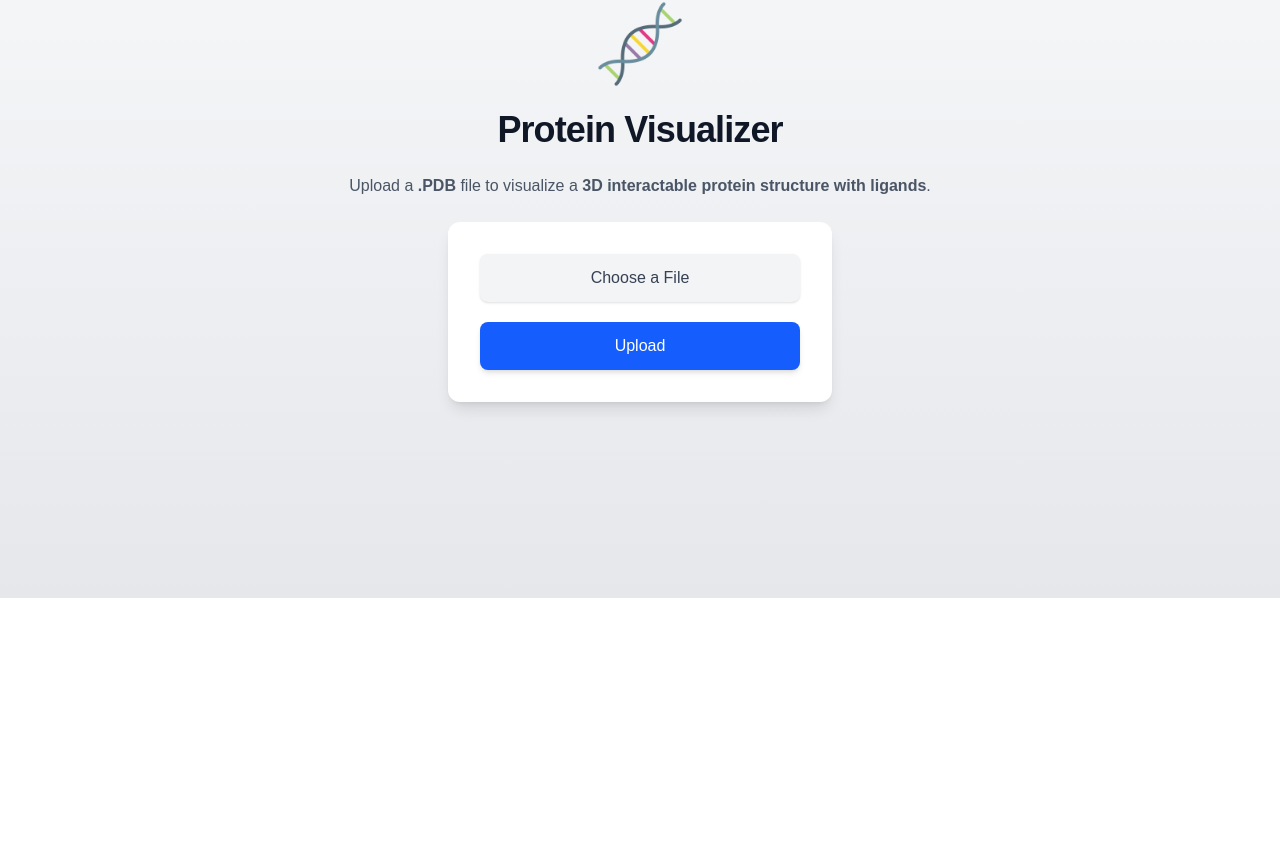
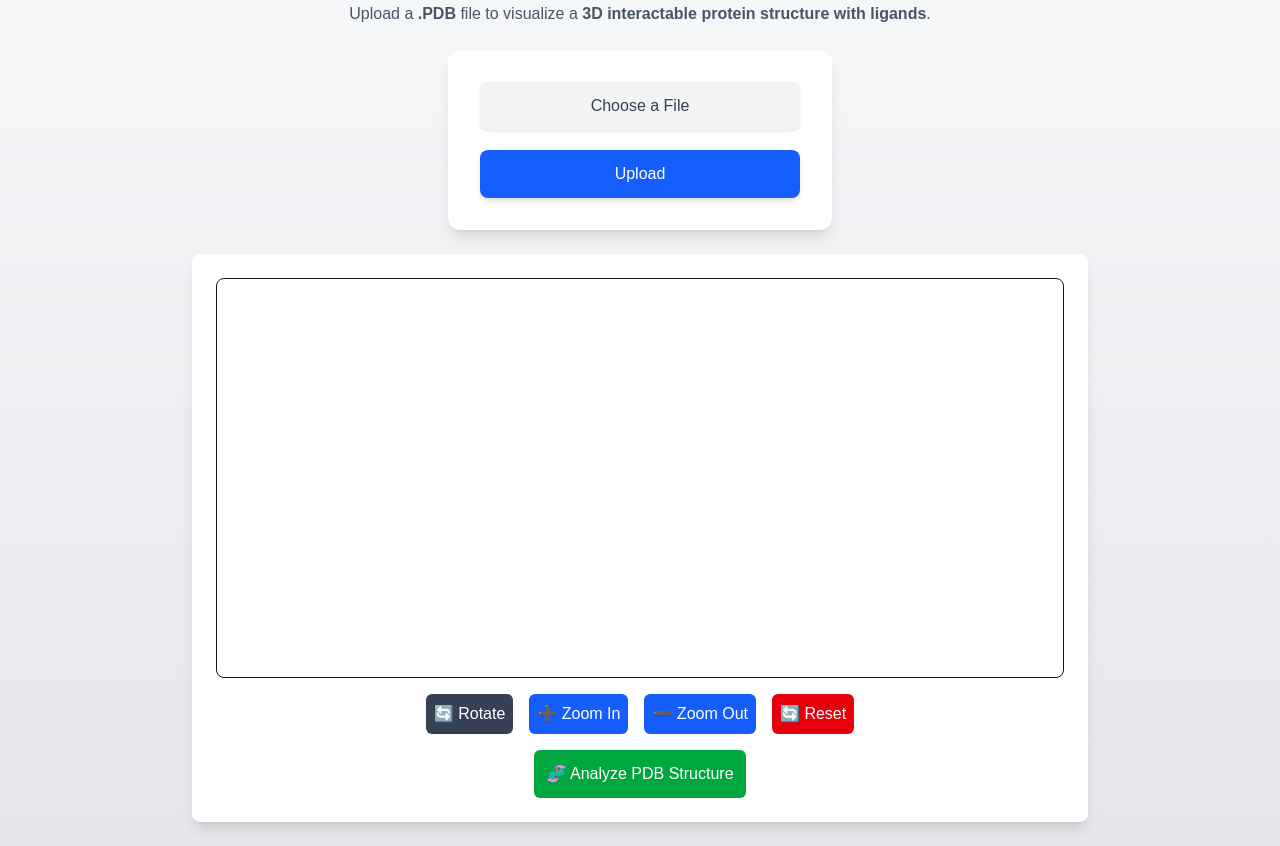
Before and after one commit to sraguraman/drug_visualization, a Next.js app in the folder frontend/: page / in a window 1280 px wide. Shown: the part 202-1048 px from the top of the page. Before the commit the page ends 800 px from the top, so only its background shows below. Built offline with nearby package versions, Linux system fonts and the light colour scheme.

Commit message:
persistent window

```diff
--- a/frontend/app/page.tsx
+++ b/frontend/app/page.tsx
@@ -1,15 +1,22 @@
 "use client";
 
-import { useState } from "react";
+import { useState, useRef, useEffect } from "react";
 import ProteinViewer from "../components/ProteinViewer";
-import { AiOutlineLoading3Quarters } from "react-icons/ai"; // ✅ Spinner Icon
-import Image from "next/image"; // ✅ Import Image Component
-import dnaStrand from "../public/dna-strand.png"; // ✅ Replace with your actual image path
+import { AiOutlineLoading3Quarters } from "react-icons/ai";
+import Image from "next/image";
+import dnaStrand from "../public/dna-strand.png";
 
 export default function Home() {
   const [file, setFile] = useState<File | null>(null);
   const [pdbUrl, setPdbUrl] = useState<string | null>(null);
-  const [uploading, setUploading] = useState(false); // ✅ Track upload status
+  const [uploading, setUploading] = useState(false);
+  const viewerRef = useRef<any>(null); // ✅ Correctly define the viewer reference
+
+  useEffect(() => {
+    if (pdbUrl && viewerRef.current) {
+      viewerRef.current.updateModel(pdbUrl); // ✅ Update model without unmounting
+    }
+  }, [pdbUrl]);
 
   const handleUpload = async () => {
     if (!file) {
@@ -17,7 +24,7 @@ export default function Home() {
       return;
     }
 
-    setUploading(true); // ✅ Show loading state
+    setUploading(true);
 
     const formData = new FormData();
     formData.append("file", file);
@@ -31,22 +38,20 @@ export default function Home() {
       const data = await res.json();
       if (data.filename) {
         const url = `http://127.0.0.1:8000/files/${data.filename}`;
-        console.log("PDB file available at:", url);
+        console.log("✅ PDB file available at:", url);
         setPdbUrl(url);
       }
     } catch (error) {
-      console.error("Upload failed:", error);
+      console.error("❌ Upload failed:", error);
     } finally {
-      setUploading(false); // ✅ Hide loading spinner
+      setUploading(false);
     }
   };
 
   return (
     <div className="flex flex-col items-center justify-center min-h-screen bg-gradient-to-b from-gray-50 to-gray-200 p-6">
-      {/* ✅ DNA Image Added */}
       <Image src={dnaStrand} alt="DNA Strand" width={100} height={100} className="mb-4" />
 
-      {/* ✅ Title Styling */}
       <h1 className="text-4xl font-extrabold text-gray-900 text-center mb-6 tracking-tight">
         Protein Visualizer
       </h1>
@@ -54,7 +59,6 @@ export default function Home() {
         Upload a <strong>.PDB</strong> file to visualize a <strong>3D interactable protein structure with ligands</strong>.
       </p>
 
-      {/* ✅ File Upload Box with Improved Styling */}
       <div className="bg-white p-8 rounded-xl shadow-lg flex flex-col items-center w-96">
         <label
           htmlFor="file-upload"
@@ -69,11 +73,9 @@ export default function Home() {
           className="hidden"
           onChange={(e) => {
             setFile(e.target.files?.[0] || null);
-            setPdbUrl(null); // ✅ Clears the old visualization
           }}
         />
 
-        {/* ✅ Upload Button (Clickable + Styled) */}
         <button
           onClick={handleUpload}
           disabled={uploading}
@@ -86,12 +88,10 @@ export default function Home() {
         </button>
       </div>
 
-      {/* ✅ Only Show Viewer If File is Uploaded */}
-      {pdbUrl && (
-        <div className="mt-6 w-full max-w-4xl">
-          <ProteinViewer pdbUrl={pdbUrl} />
-        </div>
-      )}
+      {/* ✅ Viewer stays persistent and does not re-mount */}
+      <div className="mt-6 w-full max-w-4xl">
+        <ProteinViewer ref={viewerRef} />
+      </div>
     </div>
   );
 }
--- a/frontend/components/ProteinViewer.tsx
+++ b/frontend/components/ProteinViewer.tsx
@@ -1,6 +1,6 @@
 "use client";
 
-import { useEffect, useRef, useState } from "react";
+import { useEffect, useRef, useState, forwardRef, useImperativeHandle } from "react";
 import Script from "next/script";
 import { AiOutlineLoading3Quarters } from "react-icons/ai"; // ✅ Spinner for AI loading
 
@@ -10,93 +10,75 @@ declare global {
   }
 }
 
-export default function ProteinViewer({ pdbUrl }: { pdbUrl: string }) {
+// ✅ Keep the viewer instance global so React never resets it
+let viewerInstance: any = null;
+
+const ProteinViewer = forwardRef((_, ref) => {
   const viewerRef = useRef<HTMLDivElement>(null);
-  const analysisRef = useRef<HTMLDivElement>(null); // ✅ Reference for scrolling
+  const analysisRef = useRef<HTMLDivElement>(null);
+  const prevPdbUrl = useRef<string | null>(null);
   const [scriptLoaded, setScriptLoaded] = useState(false);
   const [analysis, setAnalysis] = useState<string | null>(null);
-  const viewerInstance = useRef<any>(null); // ✅ Keeps the viewer reference across renders
-  const [loading, setLoading] = useState(false); // ✅ AI request state
+  const [loading, setLoading] = useState(false);
 
-  // ✅ UseEffect to clear viewer and reload when pdbUrl updates
-  useEffect(() => {
-    console.log("🚀 useEffect triggered - PDB URL:", pdbUrl);
+  // ✅ Allow `page.tsx` to update the viewer without remounting
+  useImperativeHandle(ref, () => ({
+    updateModel: (pdbUrl: string) => {
+      console.log("🚀 Updating model - PDB URL:", pdbUrl);
+      if (!scriptLoaded || !viewerRef.current || !window.$3Dmol) return;
 
-    if (!scriptLoaded || !viewerRef.current || !window.$3Dmol || !pdbUrl) return;
-
-    const viewerContainer = viewerRef.current;
-
-    // ✅ Force a minimum size before initializing WebGL
-    viewerContainer.style.minHeight = "400px";
-    viewerContainer.style.minWidth = "400px";
-
-    // ✅ Ensure container has a valid size before initializing WebGL
-    const waitForContainerSize = () => {
-      if (viewerContainer.clientWidth === 0 || viewerContainer.clientHeight === 0) {
-        console.warn("⚠️ Viewer container still has zero size! Retrying in 100ms...");
-        setTimeout(waitForContainerSize, 100);
-        return;
+      if (!viewerInstance) {
+        console.log("⚡ Creating viewer for the first time...");
+        viewerInstance = window.$3Dmol.createViewer(viewerRef.current, {
+          width: "100%",
+          height: "100%",
+          backgroundColor: "white",
+        });
       }
 
-      try {
-        console.log("⚡ Initializing viewer...");
-
-        if (!viewerInstance.current) {
-          viewerInstance.current = window.$3Dmol.createViewer(viewerContainer, {
-            width: "100%",
-            height: "100%",
-            backgroundColor: "white",
-          });
-        } else {
-          console.log("🧹 Clearing previous viewer...");
-          viewerInstance.current.clear();
-          viewerInstance.current.removeAllModels();
-        }
+      if (prevPdbUrl.current !== pdbUrl) {
+        console.log("🔄 Loading new PDB model...");
+        viewerInstance.clear();
+        viewerInstance.removeAllModels();
 
         fetch(pdbUrl)
           .then((res) => res.text())
           .then((pdbData) => {
-            console.log("🔄 PDB data received, loading into viewer...");
+            console.log("📄 PDB data received, updating viewer...");
+            viewerInstance.addModel(pdbData, "pdb");
+            viewerInstance.setStyle({}, { cartoon: { color: "spectrum" } });
+            viewerInstance.setStyle({ hetflag: true }, { stick: { colorscheme: "Jmol" } });
 
-            viewerInstance.current.addModel(pdbData, "pdb");
-            viewerInstance.current.setStyle({}, { cartoon: { color: "spectrum" } });
-            viewerInstance.current.setStyle({ hetflag: true }, { stick: { colorscheme: "Jmol" } });
-
-            viewerInstance.current.zoomTo();
-            viewerInstance.current.render();
-            console.log("✅ Model added to viewer");
+            viewerInstance.zoomTo();
+            viewerInstance.render();
+            console.log("✅ Model added to existing viewer");
 
             setTimeout(() => {
               console.log("🔧 Resizing viewer...");
-              viewerInstance.current.resize();
-              console.log("✅ Viewer resized and should be visible");
+              viewerInstance.resize();
             }, 100);
           })
           .catch((err) => console.error("❌ Error loading PDB:", err));
-      } catch (error) {
-        console.error("❌ Error initializing 3Dmol.js:", error);
+
+        prevPdbUrl.current = pdbUrl;
       }
-    };
-
-    // ✅ Delay execution until React properly updates the UI
-    setTimeout(waitForContainerSize, 200);
-
-  }, [pdbUrl, scriptLoaded]); // ✅ Runs when `pdbUrl` updates
+    },
+  }));
 
   const analyzePDB = async () => {
-    if (!pdbUrl) {
+    if (!prevPdbUrl.current) {
       alert("Please upload a PDB file first.");
       return;
     }
 
-    setLoading(true); // ✅ Show loading state
-    setAnalysis(null); // ✅ Clear previous result
+    setLoading(true);
+    setAnalysis(null);
 
     try {
       const res = await fetch("http://127.0.0.1:8000/analyze_pdb/", {
         method: "POST",
         headers: { "Content-Type": "application/json" },
-        body: JSON.stringify({ pdbUrl }),
+        body: JSON.stringify({ pdbUrl: prevPdbUrl.current }),
       });
 
       const data = await res.json();
@@ -107,7 +89,6 @@ export default function ProteinViewer({ pdbUrl }: { pdbUrl: string }) {
 
       setAnalysis(cleanText(data.pdb_analysis));
 
-      // ✅ Auto-scroll down to analysis
       setTimeout(() => {
         analysisRef.current?.scrollIntoView({ behavior: "smooth", block: "start" });
       }, 200);
@@ -119,11 +100,10 @@ export default function ProteinViewer({ pdbUrl }: { pdbUrl: string }) {
     }
   };
 
-  // ✅ Cleans AI response text
   const cleanText = (text: string) => {
     return text
-      .replace(/\*\*/g, "") // Removes markdown bolding
-      .replace(/-/g, "•") // Converts hyphens to bullet points
+      .replace(/\*\*/g, "")
+      .replace(/-/g, "•")
       .trim();
   };
 
@@ -136,17 +116,17 @@ export default function ProteinViewer({ pdbUrl }: { pdbUrl: string }) {
         onError={(e) => console.error("❌ Error loading 3Dmol script:", e)}
       />
 
-      {/* ✅ 3D Viewer */}
+      {/* ✅ Persistent 3D Viewer (Does Not Unmount) */}
       <div className="relative w-full h-[400px] border rounded-lg">
         <div ref={viewerRef} className="w-full h-full" />
       </div>
 
       {/* ✅ Controls */}
       <div className="flex space-x-4 mt-4">
-        <button onClick={() => viewerInstance.current?.rotate(90) && viewerInstance.current.render()} className="p-2 bg-gray-700 text-white rounded-md">🔄 Rotate</button>
-        <button onClick={() => viewerInstance.current?.zoom(1.2) && viewerInstance.current.render()} className="p-2 bg-blue-600 text-white rounded-md">➕ Zoom In</button>
-        <button onClick={() => viewerInstance.current?.zoom(0.8) && viewerInstance.current.render()} className="p-2 bg-blue-600 text-white rounded-md">➖ Zoom Out</button>
-        <button onClick={() => viewerInstance.current?.zoomTo() && viewerInstance.current.render()} className="p-2 bg-red-600 text-white rounded-md">🔄 Reset</button>
+        <button onClick={() => viewerInstance?.rotate(90) && viewerInstance.render()} className="p-2 bg-gray-700 text-white rounded-md">🔄 Rotate</button>
+        <button onClick={() => viewerInstance?.zoom(1.2) && viewerInstance.render()} className="p-2 bg-blue-600 text-white rounded-md">➕ Zoom In</button>
+        <button onClick={() => viewerInstance?.zoom(0.8) && viewerInstance.render()} className="p-2 bg-blue-600 text-white rounded-md">➖ Zoom Out</button>
+        <button onClick={() => viewerInstance?.zoomTo() && viewerInstance.render()} className="p-2 bg-red-600 text-white rounded-md">🔄 Reset</button>
       </div>
 
       {/* ✅ AI Analysis Button */}
@@ -173,4 +153,6 @@ export default function ProteinViewer({ pdbUrl }: { pdbUrl: string }) {
       )}
     </div>
   );
-}
+});
+
+export default ProteinViewer;
```
